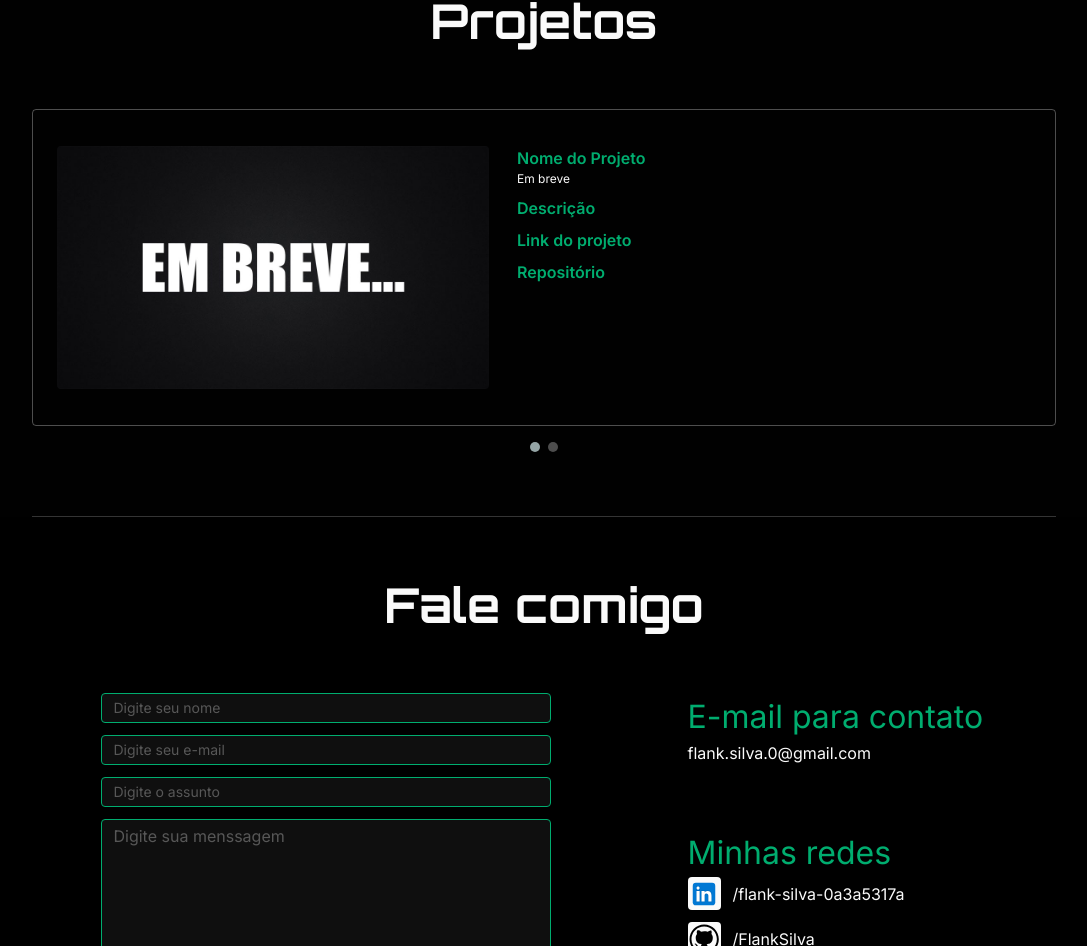
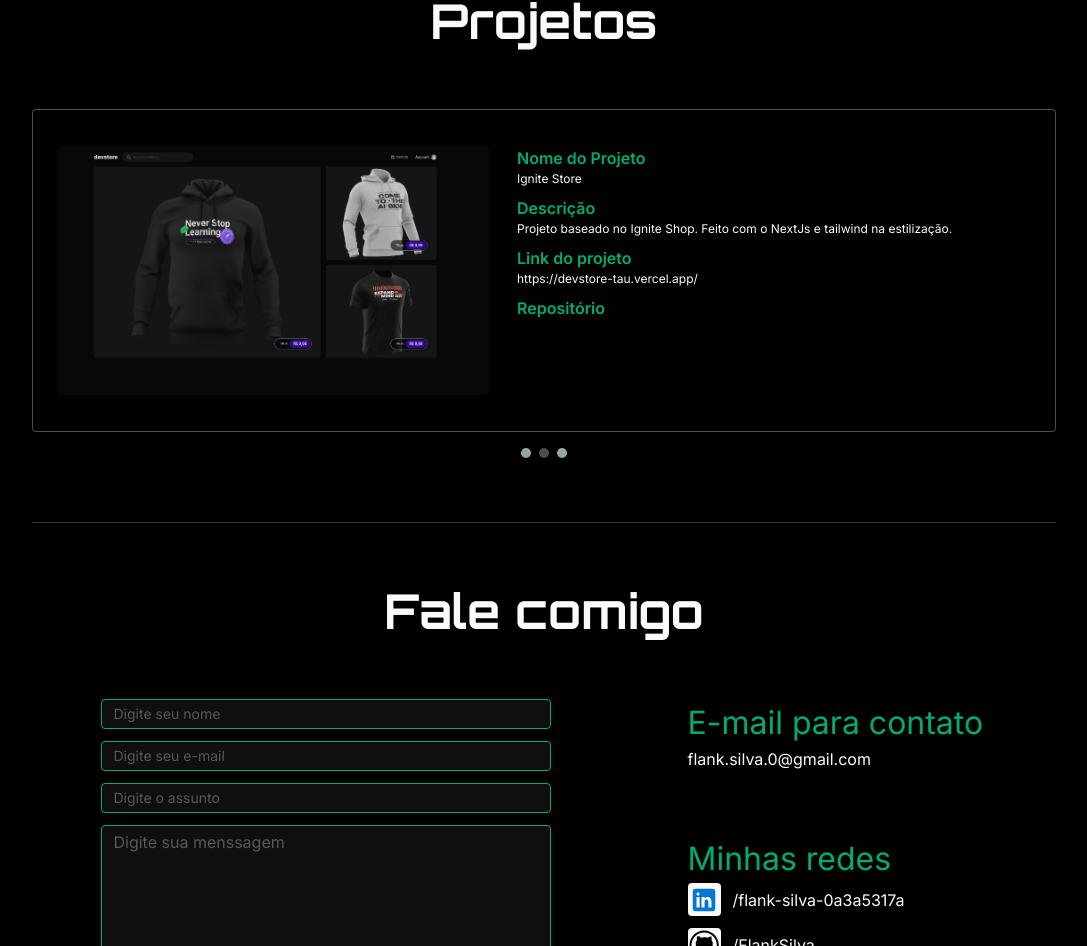
Before and after one commit to FlankSilva/portifolio, a Next.js app: page / in a window 1280 px wide. Shown: the part 2101-3047 px from the top of the page, without its empty margins (96-1183 px from the left). Built offline with nearby package versions, Linux system fonts and the light colour scheme.

Commit message:
update projects

```diff
--- a/src/components/elements/Projects/CardProject/index.tsx
+++ b/src/components/elements/Projects/CardProject/index.tsx
@@ -43,7 +43,7 @@
 
         <p className="text-green-500 font-semibold">Link do projeto</p>
         <span className="text-[0.75rem] relative top-[-4px]">
-          <Link href={project?.link ? project?.link : '#'}>
+          <Link href={project?.link ? project?.link : '#'} target="_blank">
             {project?.link}
           </Link>
         </span>
--- a/src/mock/dataProjects.tsx
+++ b/src/mock/dataProjects.tsx
@@ -1,4 +1,5 @@
 import imgSpotify from '@/assets/capa-spotify.png'
+import imgDevStore from '@/assets/devstore.png'
 
 export const dataProjects = [
   {
@@ -7,12 +8,21 @@
     description:
       'Projeto baseado na pagina de playlist do spotify. Feito com o NextJs e tailwind na estilização.',
     link: 'https://spotify-tailwind-omega.vercel.app/',
-    repoName: '/Spotify-Tailwind',
+    repoName: '/FlankSilva/Spotify-Tailwind',
     repo: 'https://github.com/FlankSilva/Spotify-Tailwind',
     image: imgSpotify,
   },
   {
     id: 2,
+    name: 'Ignite Store',
+    description:
+      'Projeto baseado no Ignite Shop. Feito com o NextJs e tailwind na estilização.',
+    link: 'https://devstore-tau.vercel.app/',
+    repo: '/FlankSilva/devstore',
+    image: imgDevStore,
+  },
+  {
+    id: 3,
     name: 'Em breve',
     description: '',
     link: '',
```
Also changed, not shown: src/assets/devstore.png (added).
